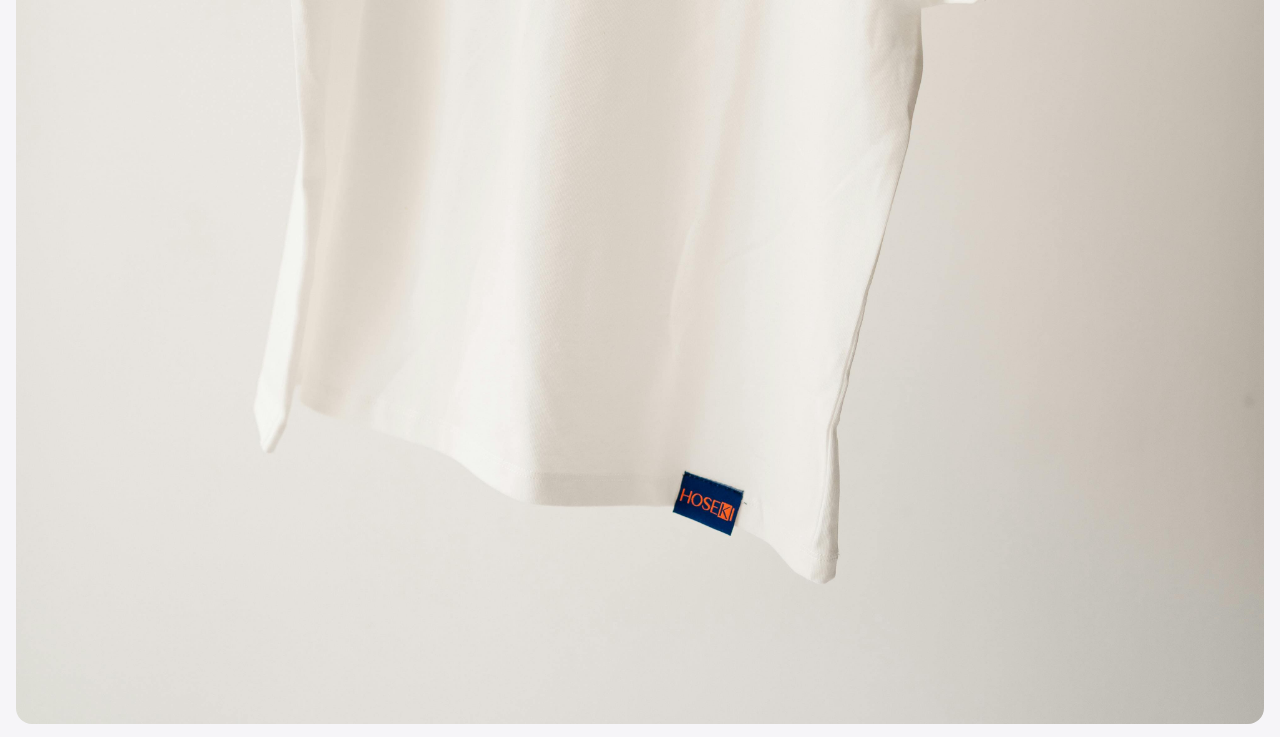
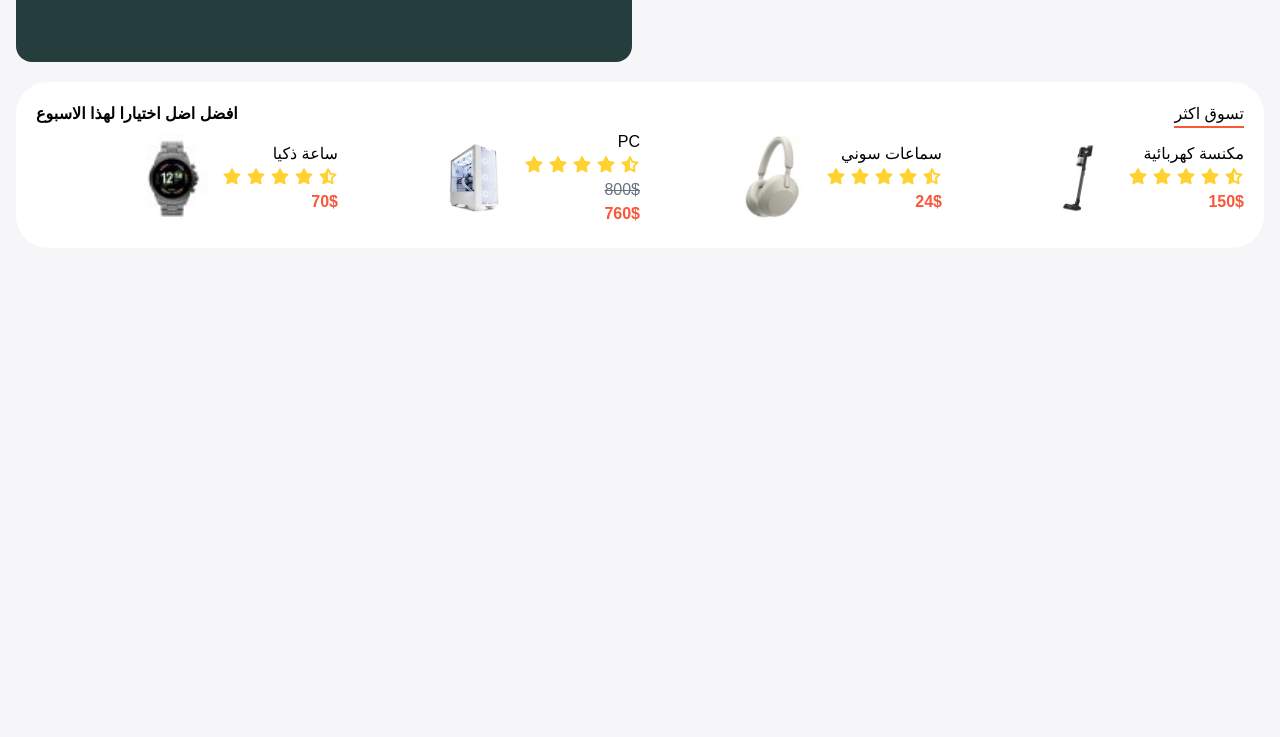
Before and after one commit to malshahadi/eCommerce, a plain HTML site: page index.html in a window 1280 px wide. Shown: the part 1381-2118 px from the top of the page. After the commit the page ends 1653 px from the top, so only its background shows below. Drawn offline with Linux system fonts and the light colour scheme.

Commit message:
hero section finesh

```diff
--- a/index.html
+++ b/index.html
@@ -4,6 +4,8 @@
 <head>
     <meta charset="UTF-8">
     <meta name="viewport" content="width=device-width, initial-scale=1.0">
+    <meta name="description" content="متجر إلكتروني يقدم أفضل العروض والمنتجات في مختلف الفئات مثل الإلكترونيات، الجمال، الأجهزة والمزيد.">
+
     <title>Project</title>
     <link rel="stylesheet" href="assets/css/all.min.css">
     <link rel="stylesheet" href="assets/css/swiper-bundle.min.css">
@@ -15,7 +17,7 @@
     <!-- Start Nav -->
     <!-- Start Top Nav -->
     <section
-        class="top-nav hidden md:flex text-white font-bold text-[12px] font-Urbanist bg-[#083D77]  justify-between items-center p-4    border-[#EBEBD3] border-b-1">
+        class="top-nav hidden md:flex text-white font-bold text-[12px] font-Urbanist bg-[#263d3d]  justify-between items-center p-4    border-[#EBEBD3] border-b-1">
         <ul class="flex gap-1.5">
             <li><a href="#">معلومات عنا</a></li>
             <li class="px-1.5 border border-[#EBEBD3] border-t-0 border-b-0 "><a href="#">شركاؤنا</a></li>
@@ -33,7 +35,7 @@
     <!-- start middle-nav -->
 
 
-    <nav class="bg-[#083D77]  border-gray-200 px-4">
+    <nav class="bg-[#263d3d]  border-gray-200 px-4">
         <div class=" items-center justify-between py-5 flex">
             <div class="log">
                 <a href="#"><img class="w-[200px] sm:w-[300px]" src="assets/images/logo.svg" alt=""></a>
@@ -196,6 +198,9 @@
         </div>
     </div>
     <!-- End Nav -->
+
+
+
     <main>
 
         <!-- Start Hero -->
@@ -253,7 +258,77 @@
                         <img class="transition delay-150 duration-300 ease-in-out hover:-translate-y-1 hover:scale-110" src="assets/images/hero1.png" alt="hero-1">
 
                     </div>
+
                 </div>
+                    <div class="bg-white rounded-4xl mt-5 p-5">
+                           <div class="flex justify-between ">
+                            <span class="border-[#F95738] border-b-2">تسوق اكثر</span>
+                            <span class="font-bold">افضل اضل اختيارا لهذا الاسبوع</span>
+                           </div>
+                           <div class="grid justify-between md:grid-cols-4 max-[860px]:grid-cols-2 max-[500px]:grid-cols-1">
+                            <div class="item flex items-center">
+                                <div class="info">
+                                    <h3>مكنسة كهربائية</h3>
+                                    <ul class="flex gap-1 text-amber-300">
+                                        <li><i class="fa-solid fa-star-half-stroke"></i></li>
+                                        <li><i class="fa-solid fa-star"></i></li>
+                                        <li><i class="fa-solid fa-star"></i></li>
+                                        <li><i class="fa-solid fa-star"></i></li>
+                                        <li><i class="fa-solid fa-star"></i></li>
+
+                                    </ul>
+                                    <span class="text-[#F95738] font-bold">150$</span>
+                                </div>
+                               <div> <img class="w-[100px] h-[100px] object-cover" src="assets/images/mp.jpg" alt="sony"></div>
+                            </div>
+                            <div class="item flex items-center">
+                                <div class="info">
+                                    <h3>سماعات سوني</h3>
+                                    <ul class="flex gap-1 text-amber-300">
+                                        <li><i class="fa-solid fa-star-half-stroke"></i></li>
+                                        <li><i class="fa-solid fa-star"></i></li>
+                                        <li><i class="fa-solid fa-star"></i></li>
+                                        <li><i class="fa-solid fa-star"></i></li>
+                                        <li><i class="fa-solid fa-star"></i></li>
+
+                                    </ul>
+                                    <span class="text-[#F95738] font-bold">24$</span>
+                                </div>
+                               <div> <img class="w-[100px] h-[100px] object-cover" src="assets/images/sony.jpg" alt="sony"></div>
+                            </div>
+                            <div class="item flex items-center">
+                                <div class="info">
+                                    <h3>PC</h3>
+                                    <ul class="flex gap-1 text-amber-300">
+                                        <li><i class="fa-solid fa-star-half-stroke"></i></li>
+                                        <li><i class="fa-solid fa-star"></i></li>
+                                        <li><i class="fa-solid fa-star"></i></li>
+                                        <li><i class="fa-solid fa-star"></i></li>
+                                        <li><i class="fa-solid fa-star"></i></li>
+
+                                    </ul>
+                                    <span class="text-gray-500 block line-through">800$</span>
+                                    <span class="text-[#F95738] font-bold">760$</span>
+                                </div>
+                                <div><img class="w-[100px] h-[100px] object-cover" src="assets/images/PC.jpg" alt="sony"></div>
+                            </div>
+                            <div class="item flex items-center">
+                                <div class="info">
+                                    <h3>ساعة ذكيا</h3>
+                                    <ul class="flex gap-1 text-amber-300">
+                                        <li><i class="fa-solid fa-star-half-stroke"></i></li>
+                                        <li><i class="fa-solid fa-star"></i></li>
+                                        <li><i class="fa-solid fa-star"></i></li>
+                                        <li><i class="fa-solid fa-star"></i></li>
+                                        <li><i class="fa-solid fa-star"></i></li>
+
+                                    </ul>
+                                    <span class="text-[#F95738] font-bold">70$</span>
+                                </div>
+                                <div><img class="w-[100px] h-[100px] object-cover" src="assets/images/smart.jpg" alt="sony"></div>
+                            </div>
+                           </div>
+                    </div>
             </div>
 
             <!-- L -->
@@ -263,11 +338,11 @@
                     <!-- Additional required wrapper -->
                     <div class="swiper-wrapper">
                         <!-- Slides -->
-                        <div class="swiper-slide overflow-hidden "><img class="w-full object-cover"
+                        <div class="swiper-slide overflow-hidden "><img class="w-full object-center"
                                 src="assets/images/hero-slider1.jpg" alt="Slide"></div>
-                        <div class="swiper-slide overflow-hidden "><img class="w-full object-cover"
+                        <div class="swiper-slide overflow-hidden "><img class="w-full object-center"
                                 src="assets/images/hero-slider2.jpg" alt="Slide"></div>
-                        <div class="swiper-slide overflow-hidden "><img class="w-full object-cover"
+                        <div class="swiper-slide overflow-hidden "><img class="w-full object-center"
                                 src="assets/images/hero-slider3.jpg" alt="Slide"></div>
 
                     </div>
@@ -281,8 +356,6 @@
                 </div>
             </div>
         </section>
-
-
         <!-- Start Hero -->
 
 
```
Also changed, not shown: assets/images/PC.jpg (added), assets/images/mp.jpg (added), assets/images/smart.jpg (added), assets/images/sony.jpg (added), css/style.css.
